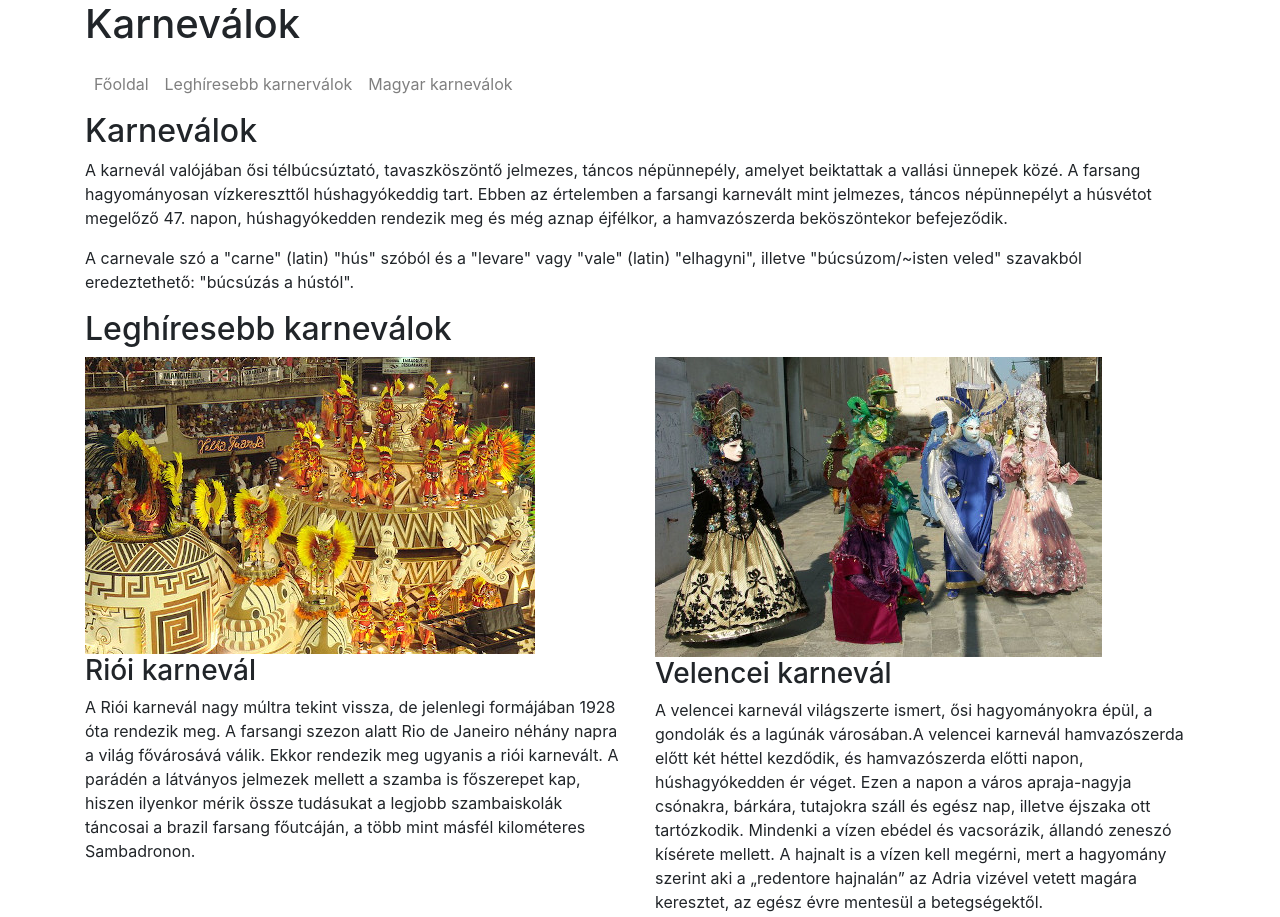
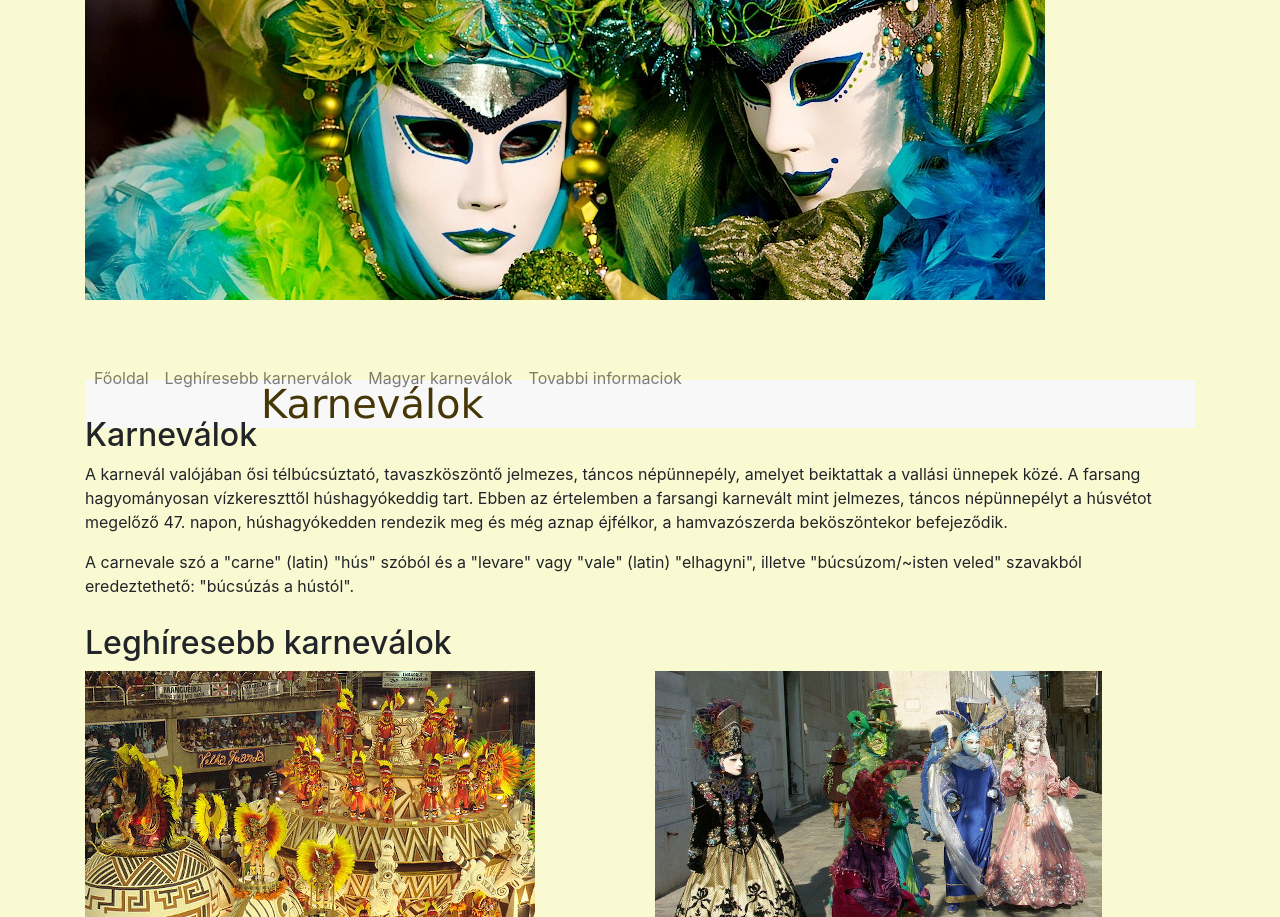
Before and after one commit to Papayayoo/karneval, a plain HTML site: page Web/index.html in a window 1280 px wide. Shown: the top 917 px of the page. Drawn offline with Linux system fonts and the light colour scheme.

Commit message:
6. feladatig kesz

```diff
--- a/Web/css/style.css
+++ b/Web/css/style.css
@@ -3,13 +3,14 @@ body{
 }
 header{
     background-position: center center;
-
+    height: 350px;
 }
 h1{
     background-color: rgb(248, 248, 248);
     margin-top: 80px;
     padding-left: 11rem;
-
+    font-family: Verdana ;
+    color: #463706;
 }
 
 h2{
--- a/Web/index.html
+++ b/Web/index.html
@@ -1,18 +1,20 @@
 <!DOCTYPE html>
-<html>
+<html lang="hu">
+
 
 <head>
-
+    <meta charset="UTF-8">
     <meta name="viewport" content="width=device-width, initial-scale=1, shrink-to-fit=no">
-
     <link rel="stylesheet" href="bootstrap/css/bootstrap.css">
-
+<title>Karnevalok</title>
+    <link rel="stylesheet" href="css/style.css">
 </head>
 
 <body>
     <header class="container">
         <div class="row">
             <div class="col-12">
+                <img src="img/bg2.jpg" alt="Karnevál">
                 <h1 class="d-none d-sm-block">Karneválok</h1>
             </div>
         </div>
@@ -27,7 +29,7 @@
                 <a class="nav-link" href="index.html">Főoldal <span class="sr-only">(current)</span></a>
                 <a class="nav-link" href="index.html#leggyakoribb">Leghíresebb karnerválok</a>
                 <a class="nav-link" href="index.html#magyar">Magyar karneválok</a>
-
+                <a class="nav-link" href="https://hu.wikipedia.org/wiki/Karnev%C3%A1l">Tovabbi informaciok</a>
             </div>
         </div>
     </nav>
```
